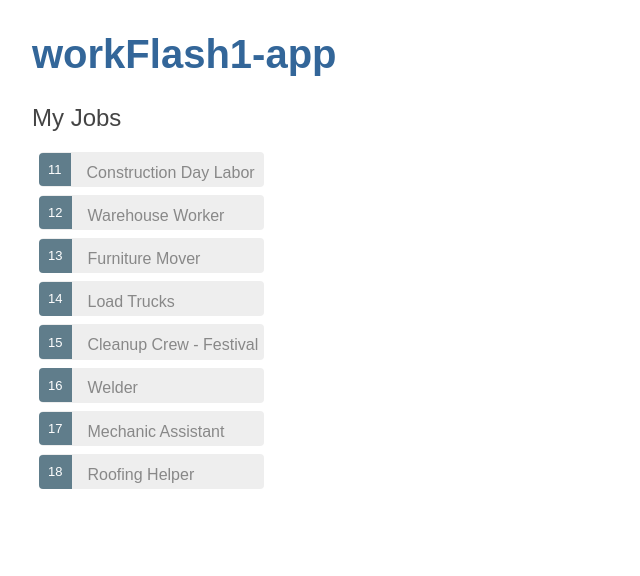
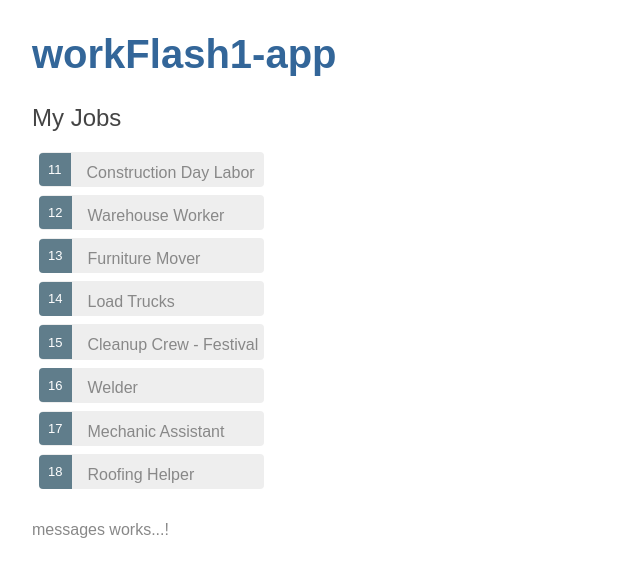
Before and after one commit to tacaldo/workflash1-app, an Angular app: page / in a window 1280 px wide. Shown: the top 576 px of the page, without its empty margins (0-640 px from the left). Built offline with nearby package versions, Linux system fonts and the light colour scheme.

Commit message:
Add messages

```diff
--- a/src/app/app.component.html
+++ b/src/app/app.component.html
@@ -1,2 +1,3 @@
 <h1>{{title}}</h1>
 <app-jobs></app-jobs>
+<app-messages></app-messages>
--- a/src/app/app.module.ts
+++ b/src/app/app.module.ts
@@ -5,12 +5,14 @@
 import { AppComponent } from './app.component';
 import { JobsComponent } from './jobs/jobs.component';
 import { JobDetailComponent } from './job-detail/job-detail.component';
+import { MessagesComponent } from './components/messages/messages.component';
 
 @NgModule({
   declarations: [
     AppComponent,
     JobsComponent,
-    JobDetailComponent
+    JobDetailComponent,
+    MessagesComponent
   ],
   imports: [
     BrowserModule,
--- /dev/null
+++ b/src/app/components/messages/messages.component.html
@@ -0,0 +1,3 @@
+<p>
+  messages works...!
+</p>
--- /dev/null
+++ b/src/app/components/messages/messages.component.ts
@@ -0,0 +1,15 @@
+import { Component, OnInit } from '@angular/core';
+
+@Component({
+  selector: 'app-messages',
+  templateUrl: './messages.component.html',
+  styleUrls: ['./messages.component.css']
+})
+export class MessagesComponent implements OnInit {
+
+  constructor() { }
+
+  ngOnInit() {
+  }
+
+}
```
Also changed, not shown: src/app/components/messages/messages.component.css (added), 1 other file (tests, documents, lock files or other folders).
